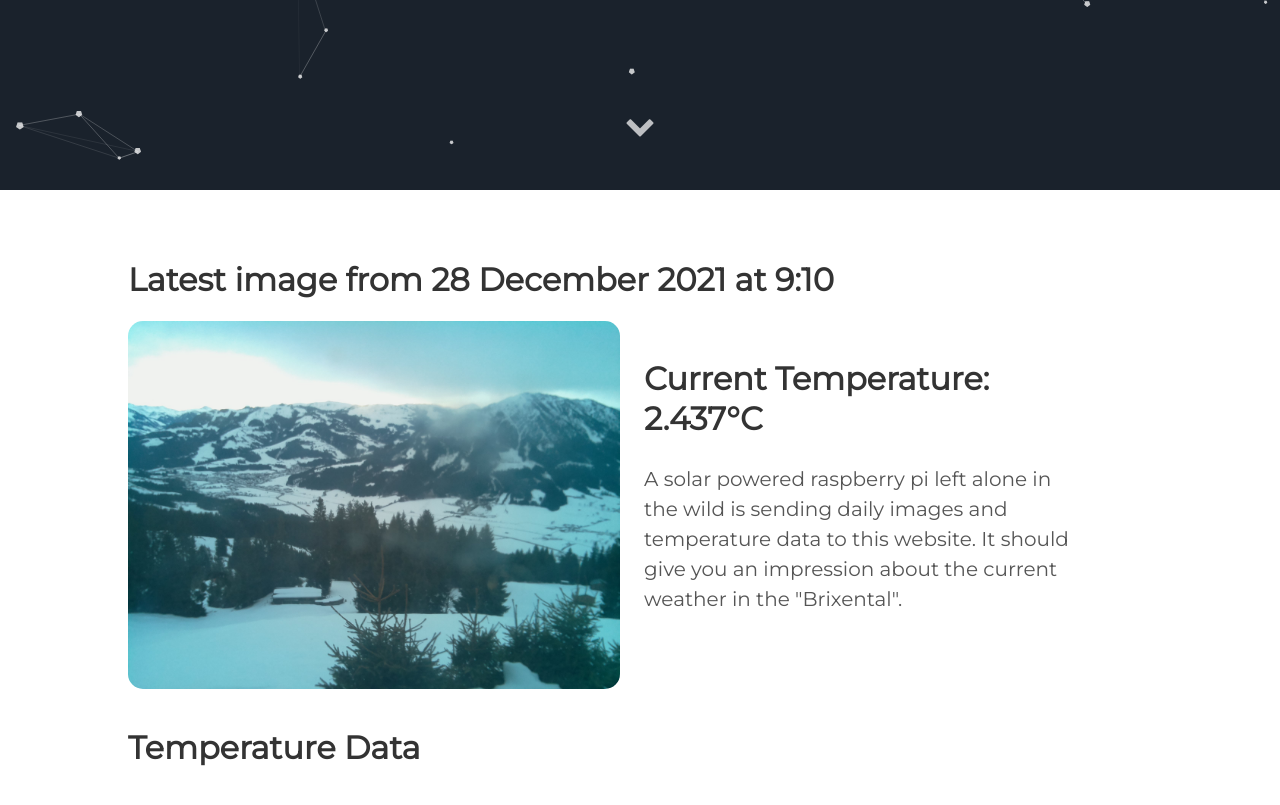
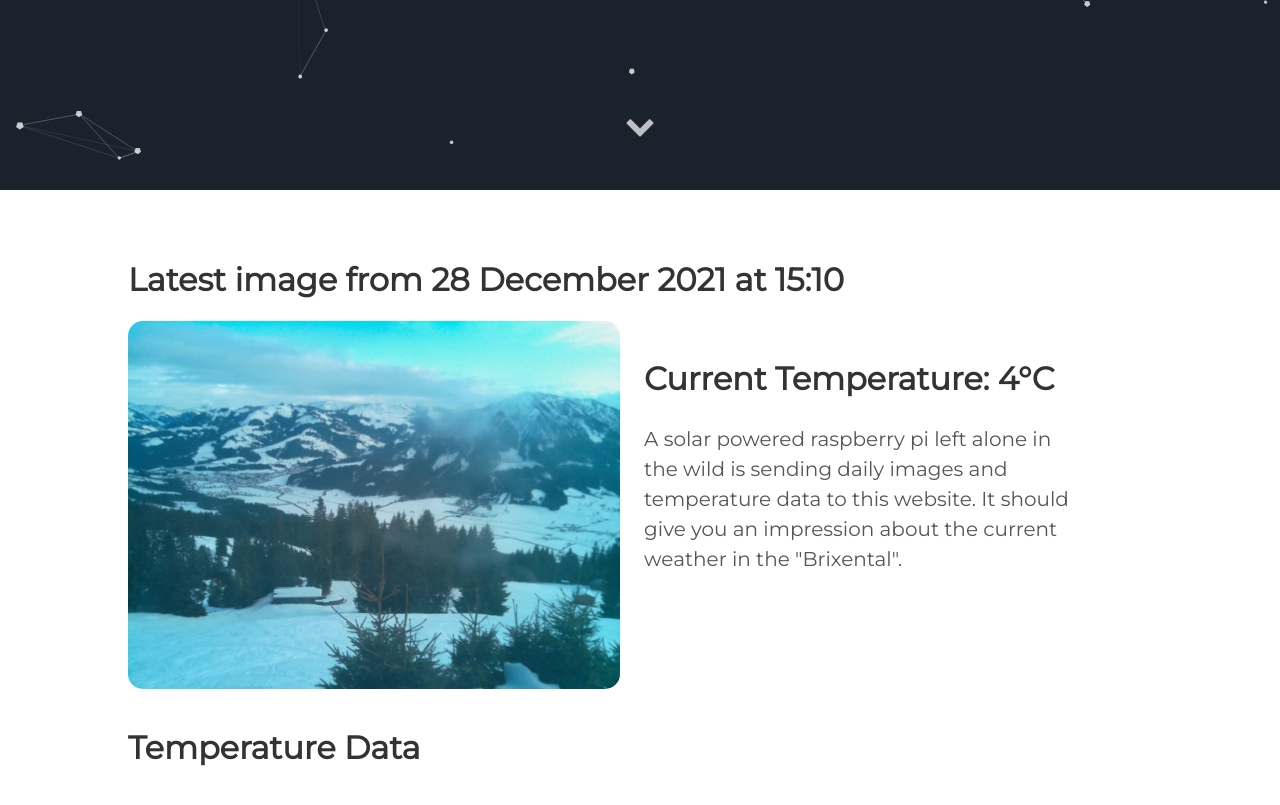
Before and after one commit to vektorious/vektorious.github.io, a Jekyll site: the page built from resources/huette.md, in a window 1280 px wide and 900 px high, scrolled down 710 px. Shown: the top 805 px of the window. Built offline with Jekyll 4.4.1, drawn with Linux system fonts in a browser that asks for light colours.

Commit message:
I'm a bot beep boop

```diff
--- a/resources/huette.md
+++ b/resources/huette.md
@@ -6,13 +6,13 @@ image: '/assets/img/'
 description: 'Live image from the Austrian alps'
 twitter_text: ' '
 ---
-## Latest image from 28 December 2021 at  9:10
+## Latest image from 28 December 2021 at 15:10
 <div class="huette">
   <div class="huette-image">
     <img src="{{ "/assets/img/huette.jpg" | prepend: site.baseurl }}">
   </div>
   <div class="huette-text">
-        <h2>Current Temperature: 2.437°C</h2>
+        <h2>Current Temperature: 4°C</h2>
         <p>A solar powered raspberry pi left alone in the wild is sending daily images and temperature data to this website. It should give you an impression about the current weather in the "Brixental".</p>
 
   </div>
```
Also changed, not shown: rpi-script/2021-12-28_150926.txt (renamed from rpi-script/2021-12-28_090924.txt, +5 -5 lines), rpi-script/huette.md (+2 -2 lines), assets/img/huette.jpg, assets/img/temp_plot.png, rpi-script/temp_plot.png, 1 other file.
